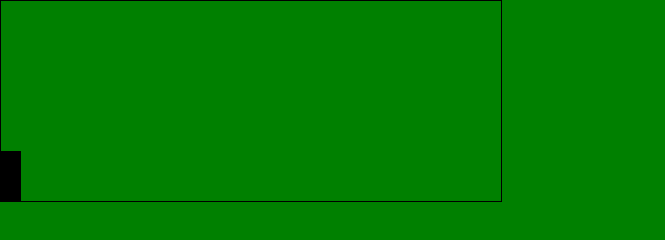
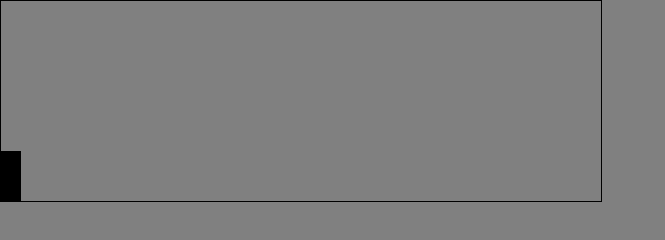
Before and after one commit to fetraandri/Dinogam, a plain HTML site: page index.html in a window 1280 px wide. Shown: the whole page, without its empty margins (0-665 px from the left). Drawn offline with Linux system fonts and the light colour scheme.

Commit message:
fix:style.css

```diff
--- a/style.css
+++ b/style.css
@@ -3,10 +3,10 @@
   margin: 0;
 }
 body{
-  background-color:green;
+  background-color:gray;
 }
 #game{
-  width: 500px;
+  width: 600px;
   height: 200px;
   border: 1px solid black;
 }
```
Also changed, not shown: 1 other file.
